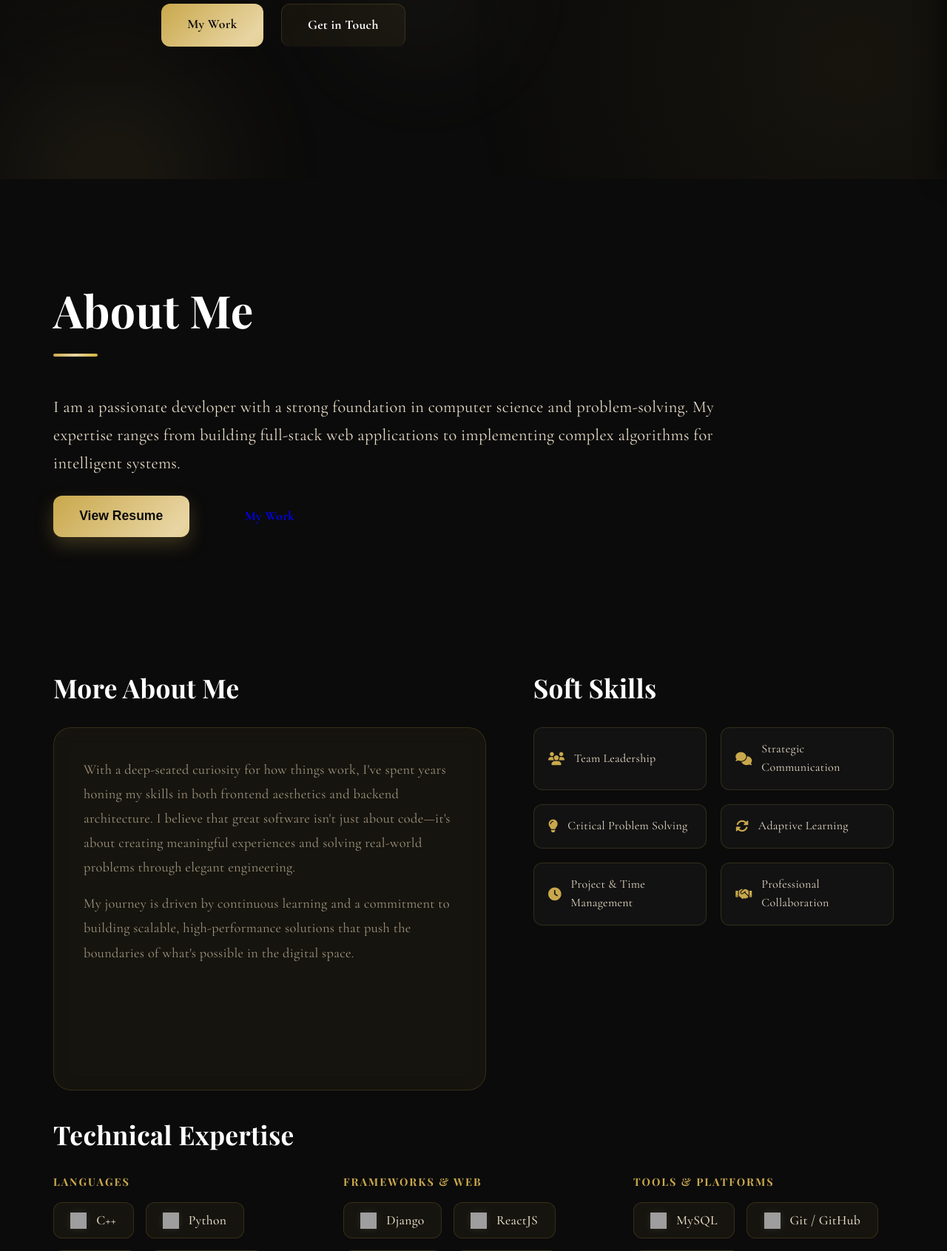
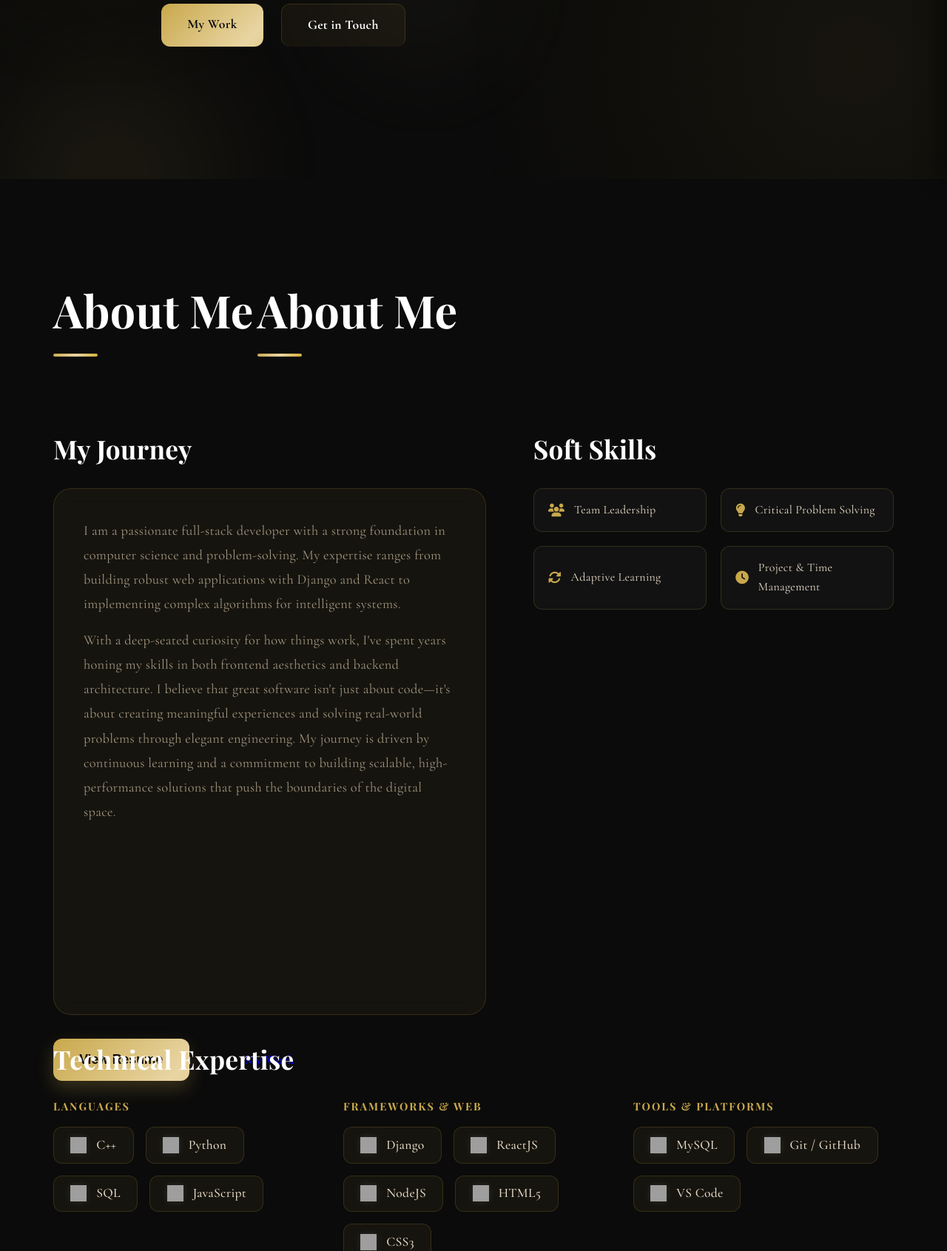
Before and after one commit to radhakrishna52/Portfolio, a Django app: page / in a window 1280 px wide. Shown: the part 558-2249 px from the top of the page at 74% size. Run offline with Django 5.2, Linux system fonts and the light colour scheme; grey boxes are pictures that could not be loaded.

Commit message:
Refine About Me: merge bio texts and remove specific soft skills

```diff
--- a/templates/index.html
+++ b/templates/index.html
@@ -23,24 +23,19 @@
 <section id="about" class="section about">
     <div class="container">
         <h2 class="section-heading reveal-from-left">About Me</h2>
+        <h2 class="section-heading reveal-from-left">About Me</h2>
         <div class="about-grid reveal-fade-up">
-            <div class="about-main-text">
-                <p>I am a passionate developer with a strong foundation in computer science and problem-solving. My
-                    expertise ranges from building full-stack web applications to implementing complex algorithms for
-                    intelligent systems.</p>
+            <div class="about-details-grid" style="margin-top: 0;">
+                <div class="details-column reveal-from-left">
+                    <h3 class="subsection-title">My Journey</h3>
+                    <div class="glass-card about-card-mini">
+                        <p>I am a passionate full-stack developer with a strong foundation in computer science and problem-solving. My expertise ranges from building robust web applications with Django and React to implementing complex algorithms for intelligent systems.</p>
+                        <p style="margin-top: 1rem;">With a deep-seated curiosity for how things work, I've spent years honing my skills in both frontend aesthetics and backend architecture. I believe that great software isn't just about code—it's about creating meaningful experiences and solving real-world problems through elegant engineering. My journey is driven by continuous learning and a commitment to building scalable, high-performance solutions that push the boundaries of the digital space.</p>
+                    </div>
 
-                <div class="cta-buttons" style="margin-top: 1.5rem; margin-bottom: 3rem;">
-                    <button id="viewResumeBtn" class="btn btn-primary">View Resume</button>
-                    <a href="#projects" class="btn btn-outline" style="margin-left: 1rem;">My Work</a>
-                </div>
-            </div>
-
-            <div class="about-details-grid">
-                <div class="details-column reveal-from-left">
-                    <h3 class="subsection-title">More About Me</h3>
-                    <div class="glass-card about-card-mini">
-                        <p>With a deep-seated curiosity for how things work, I've spent years honing my skills in both frontend aesthetics and backend architecture. I believe that great software isn't just about code—it's about creating meaningful experiences and solving real-world problems through elegant engineering.</p>
-                        <p style="margin-top: 1rem;">My journey is driven by continuous learning and a commitment to building scalable, high-performance solutions that push the boundaries of what's possible in the digital space.</p>
+                    <div class="cta-buttons" style="margin-top: 2rem;">
+                        <button id="viewResumeBtn" class="btn btn-primary">View Resume</button>
+                        <a href="#projects" class="btn btn-outline" style="margin-left: 1rem;">My Work</a>
                     </div>
                 </div>
 
@@ -48,11 +43,9 @@
                     <h3 class="subsection-title">Soft Skills</h3>
                     <div class="soft-skills-container">
                         <div class="soft-skill-tag luxe-shimmer"><i class="fas fa-users"></i> Team Leadership</div>
-                        <div class="soft-skill-tag luxe-shimmer"><i class="fas fa-comments"></i> Strategic Communication</div>
                         <div class="soft-skill-tag luxe-shimmer"><i class="fas fa-lightbulb"></i> Critical Problem Solving</div>
                         <div class="soft-skill-tag luxe-shimmer"><i class="fas fa-sync-alt"></i> Adaptive Learning</div>
                         <div class="soft-skill-tag luxe-shimmer"><i class="fas fa-clock"></i> Project & Time Management</div>
-                        <div class="soft-skill-tag luxe-shimmer"><i class="fas fa-handshake"></i> Professional Collaboration</div>
                     </div>
                 </div>
             </div>
```
